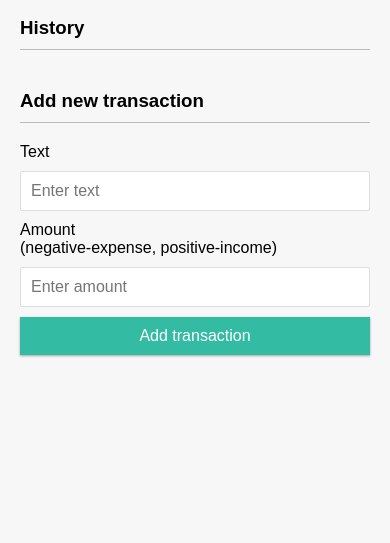
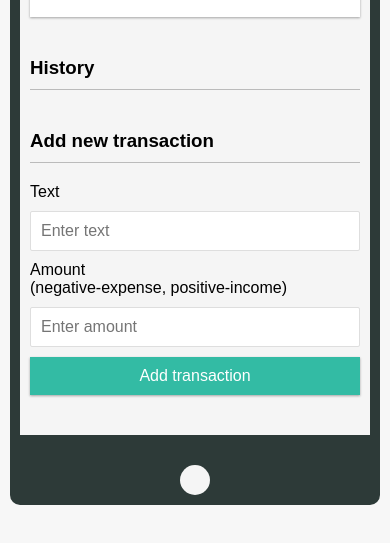
Before and after one commit to emilsebastian25/expense-tracker, a plain HTML site: page index.html in a window 390 px wide. Shown: the part 287-830 px from the top of the page. Drawn offline with Linux system fonts and the light colour scheme.

Commit message:
phone theme

```diff
--- a/index.html
+++ b/index.html
@@ -8,7 +8,7 @@
   </head>
   <body>
     <h2>Expense Tracker</h2>
-
+    <div class="phone">
       <div class="container">
         <h4>Your Balance</h4>
         <h1 id="balance">$0.00</h1>
@@ -50,6 +50,8 @@
           <button class="btn">Add transaction</button>
         </form>
       </div>
+      <div class="njekk"></div>
+    </div>
     <script src="script.js"></script>
   </body>
 </html>
--- a/style.css
+++ b/style.css
@@ -17,9 +17,26 @@ body {
   font-family: Arial, Helvetica, sans-serif;
 }
 
+.phone {
+  margin: 30px auto;
+  width: 370px;
+  background-color: #2d3a38;
+  border-radius: 10px;
+}
+
 .container {
   margin: 30px auto;
   width: 350px;
+  background-color: whitesmoke;
+  padding: 10px;
+}
+
+.njekk {
+  width: 30px;
+  height: 30px;
+  border-radius: 50%;
+  background-color: whitesmoke;
+  margin: 0 auto 10px;
 }
 
 h1 {
```
Lines whose indentation alone changed are shown as unchanged.
